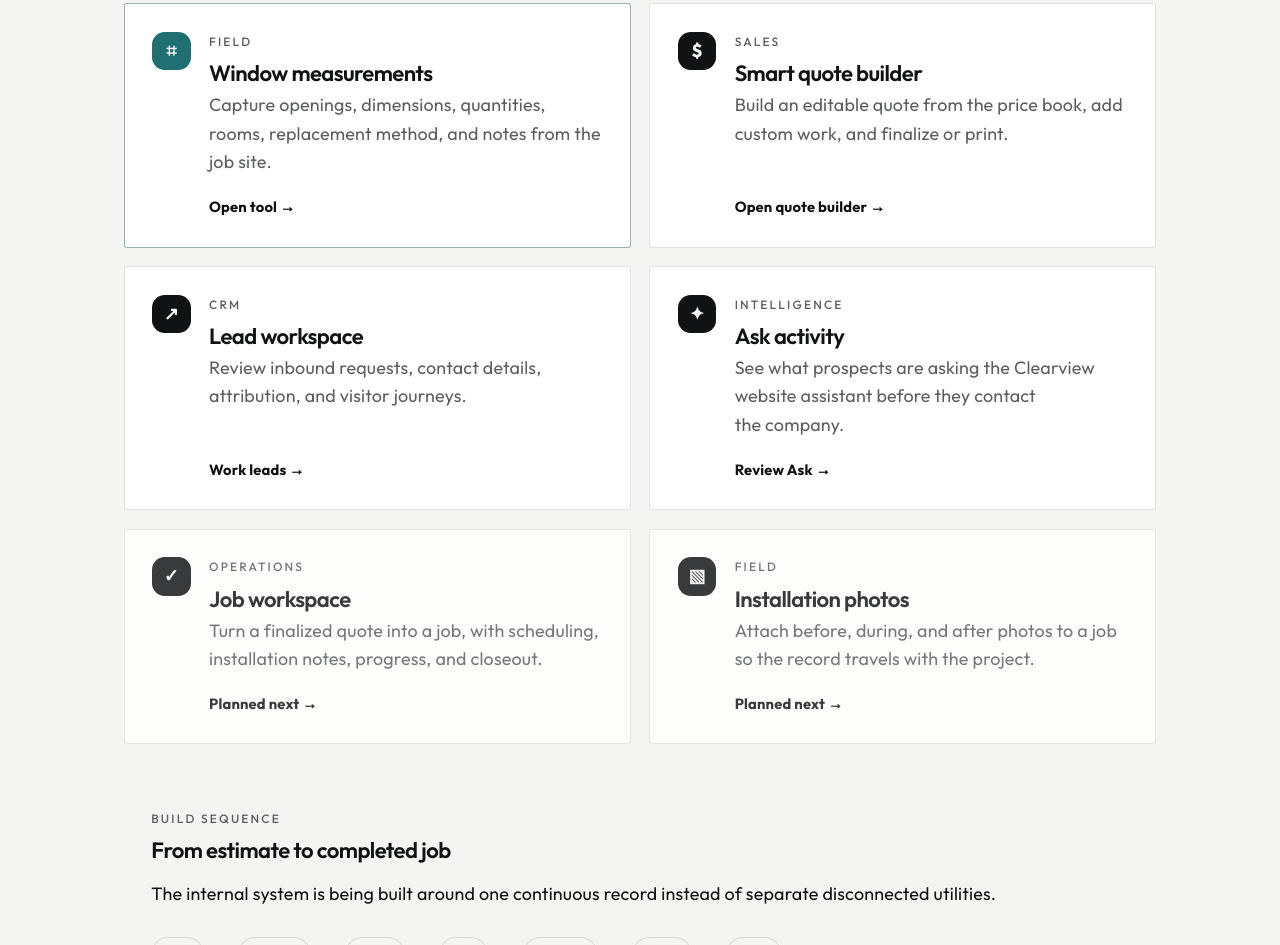
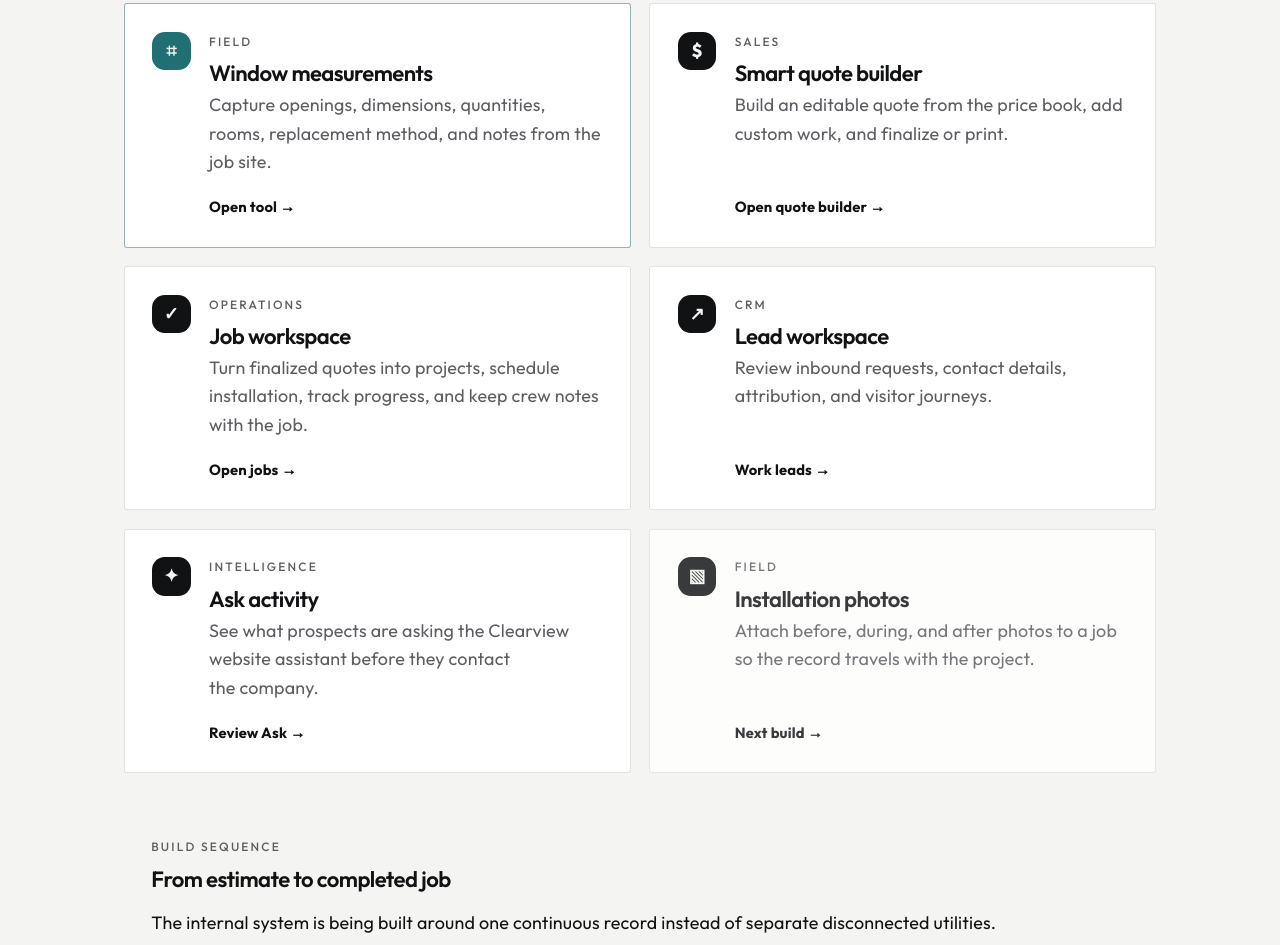
Before and after one commit to ksksrbiz-arch/windowsbyclearveiw, an Astro site: page /internal/tools in a window 1280 px wide. Shown: the part 345-1290 px from the top of the page. Built offline with nearby package versions, Linux system fonts and the light colour scheme; Astro itself is replaced by a stand-in of ours.

Commit message:
Link tools hub to job workspace

```diff
--- a/src/pages/internal/tools/index.astro
+++ b/src/pages/internal/tools/index.astro
@@ -14,62 +14,38 @@ import InternalLayout from '../../../layouts/InternalLayout.astro';
   <section class="tool-grid" aria-label="Internal tools">
     <a class="tool-card tool-primary" href="/internal/tools/measurements">
       <span class="tool-icon">⌗</span>
-      <div>
-        <p class="kicker">Field</p>
-        <h2>Window measurements</h2>
-        <p>Capture openings, dimensions, quantities, rooms, replacement method, and notes from the job site.</p>
-      </div>
+      <div><p class="kicker">Field</p><h2>Window measurements</h2><p>Capture openings, dimensions, quantities, rooms, replacement method, and notes from the job site.</p></div>
       <span class="tool-arrow">Open tool →</span>
     </a>
 
     <a class="tool-card" href="/internal/quotes/new">
       <span class="tool-icon">$</span>
-      <div>
-        <p class="kicker">Sales</p>
-        <h2>Smart quote builder</h2>
-        <p>Build an editable quote from the price book, add custom work, and finalize or print.</p>
-      </div>
+      <div><p class="kicker">Sales</p><h2>Smart quote builder</h2><p>Build an editable quote from the price book, add custom work, and finalize or print.</p></div>
       <span class="tool-arrow">Open quote builder →</span>
+    </a>
+
+    <a class="tool-card" href="/internal/jobs">
+      <span class="tool-icon">✓</span>
+      <div><p class="kicker">Operations</p><h2>Job workspace</h2><p>Turn finalized quotes into projects, schedule installation, track progress, and keep crew notes with the job.</p></div>
+      <span class="tool-arrow">Open jobs →</span>
     </a>
 
     <a class="tool-card" href="/internal/leads">
       <span class="tool-icon">↗</span>
-      <div>
-        <p class="kicker">CRM</p>
-        <h2>Lead workspace</h2>
-        <p>Review inbound requests, contact details, attribution, and visitor journeys.</p>
-      </div>
+      <div><p class="kicker">CRM</p><h2>Lead workspace</h2><p>Review inbound requests, contact details, attribution, and visitor journeys.</p></div>
       <span class="tool-arrow">Work leads →</span>
     </a>
 
     <a class="tool-card" href="/internal/ask-logs">
       <span class="tool-icon">✦</span>
-      <div>
-        <p class="kicker">Intelligence</p>
-        <h2>Ask activity</h2>
-        <p>See what prospects are asking the Clearview website assistant before they contact the company.</p>
-      </div>
+      <div><p class="kicker">Intelligence</p><h2>Ask activity</h2><p>See what prospects are asking the Clearview website assistant before they contact the company.</p></div>
       <span class="tool-arrow">Review Ask →</span>
     </a>
 
-    <article class="tool-card coming-soon" aria-label="Coming soon: job workspace">
-      <span class="tool-icon">✓</span>
-      <div>
-        <p class="kicker">Operations</p>
-        <h2>Job workspace</h2>
-        <p>Turn a finalized quote into a job, with scheduling, installation notes, progress, and closeout.</p>
-      </div>
-      <span class="tool-arrow">Planned next →</span>
-    </article>
-
     <article class="tool-card coming-soon" aria-label="Coming soon: installation photos">
       <span class="tool-icon">▧</span>
-      <div>
-        <p class="kicker">Field</p>
-        <h2>Installation photos</h2>
-        <p>Attach before, during, and after photos to a job so the record travels with the project.</p>
-      </div>
-      <span class="tool-arrow">Planned next →</span>
+      <div><p class="kicker">Field</p><h2>Installation photos</h2><p>Attach before, during, and after photos to a job so the record travels with the project.</p></div>
+      <span class="tool-arrow">Next build →</span>
     </article>
   </section>
 
@@ -91,7 +67,7 @@ import InternalLayout from '../../../layouts/InternalLayout.astro';
   .tool-card { display:grid; grid-template-columns:auto 1fr; gap:var(--space-s); padding:var(--space-m); border:1px solid var(--line); border-radius:var(--radius); background:var(--paper-raised); color:inherit; text-decoration:none; min-height:13rem; }
   .tool-card:hover { border-color:var(--line-strong); transform:translateY(-1px); box-shadow:var(--shadow-sm); }
   .tool-primary { border-color:color-mix(in srgb,var(--accent) 40%,var(--line)); }
-  .tool-icon { width:2.4rem; height:2.4rem; border-radius:0.8rem; display:grid; place-items:center; background:var(--ink); color:var(--on-dark); font-weight:800; }
+  .tool-icon { width:2.4rem; height:2.4rem; border-radius:.8rem; display:grid; place-items:center; background:var(--ink); color:var(--on-dark); font-weight:800; }
   .tool-primary .tool-icon { background:var(--accent); }
   .tool-card h2 { margin:.15rem 0 .35rem; font-size:var(--step-1); }
   .tool-card p:not(.kicker) { margin:0; color:var(--ink-soft); max-width:42rem; }
```
